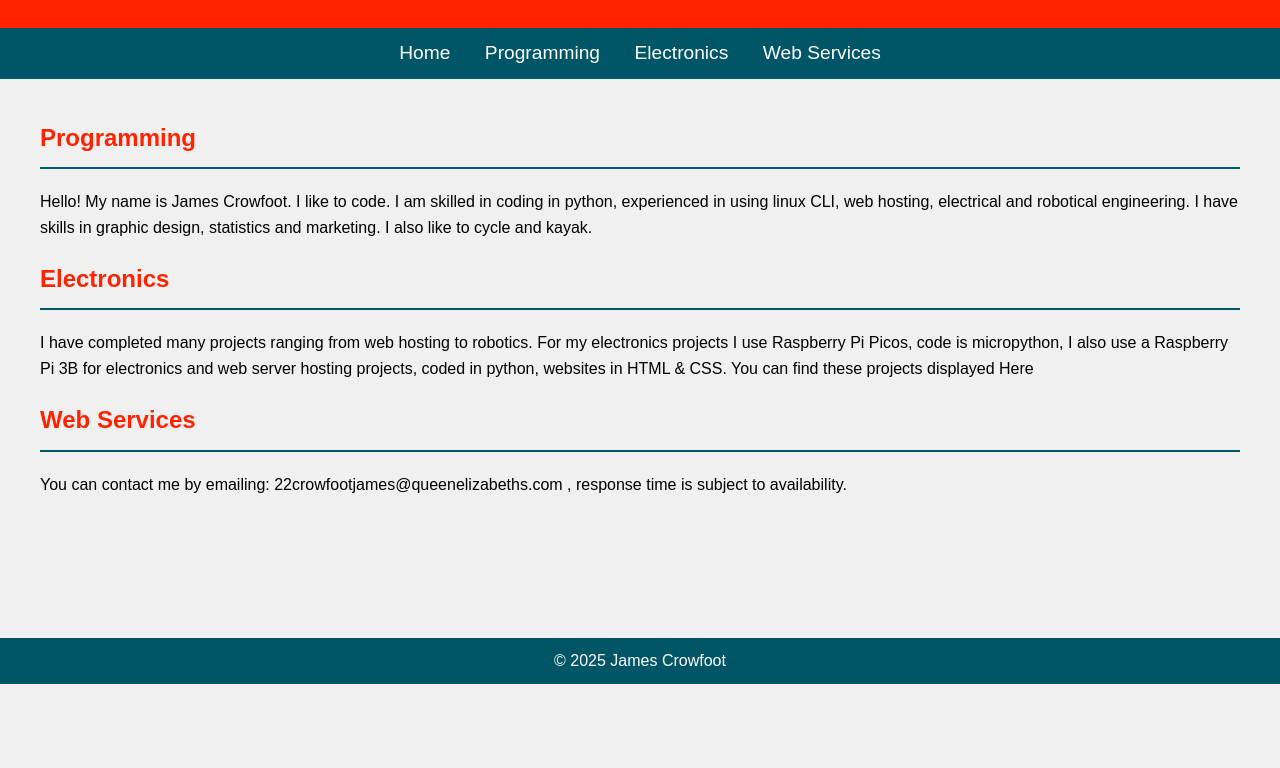
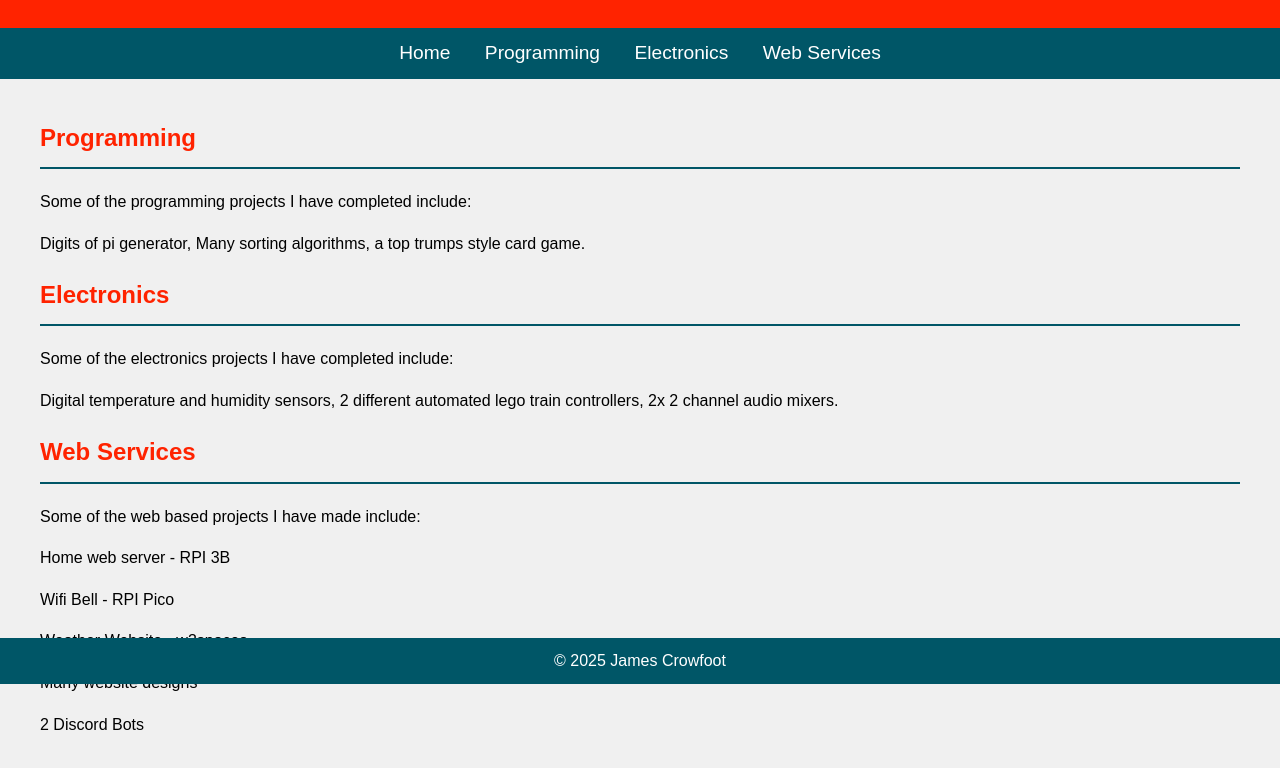
Before and after one commit to James-Crowfoot/webpage, a plain HTML site: page projects.html in a window 1280 px wide. Shown: the part 116-884 px from the top of the page. Before the commit the page ends 800 px from the top, so only its background shows below. Drawn offline with Linux system fonts and the light colour scheme.

Commit message:
Update projects.html

```diff
--- a/projects.html
+++ b/projects.html
@@ -69,15 +69,15 @@
     <section>
         <div id="Programming">
         <h2>Programming</h2>
-        <p>Hello! My name is James Crowfoot. I like to code.
-        I am skilled in coding in python, experienced in using linux CLI, web hosting, electrical and robotical engineering. I have skills in graphic design, statistics and marketing.
-        I also like to cycle and kayak.</p>
+        <p>Some of the programming projects I have completed include:</p>
+        <p> Digits of pi generator, Many sorting algorithms, a top trumps style card game.</p>
         </div>
 
         <div id="Electronics">
           <h2>Electronics</h2>
           <p>
-            I have completed many projects ranging from web hosting to robotics. For my electronics projects I use Raspberry Pi Picos, code is micropython, I also use a Raspberry Pi 3B for electronics and web server hosting projects, coded in python, websites in HTML & CSS. You can find these projects displayed <a href="projects.html" style="color: black; text-decoration: none;" onmouseover="this.style.color='#ff2300'" onmouseout="this.style.color='black'" onmousedown="this.style.color='black'" onmouseup="this.style.color='black'" onfocus="this.style.color='black'" onblur="this.style.color='black'">Here</a>
+            Some of the electronics projects I have completed include:</p>
+            <p> Digital temperature and humidity sensors, 2 different automated lego train controllers, 2x 2 channel audio mixers.
 
           </p>
         </div>
@@ -85,12 +85,16 @@
         <div id="web">
           <h2>Web Services</h2>
           <p>
-            You can contact me by emailing:
-              22crowfootjames@queenelizabeths.com , response time is subject to availability.
+            Some of the web based projects I have made include:</p>
+            <p> Home web server - RPI 3B</p>
+            <p> Wifi Bell - RPI Pico</p>
+            <p> Weather Website - w3spaces</p>
+            <p> Many website designs</p>
+            <p> 2 Discord Bots</p>
 
-          </p>
         </div>
     </section>
+    <br><br><br>
     <footer>
         &copy; 2025 James Crowfoot
     </footer>
```
